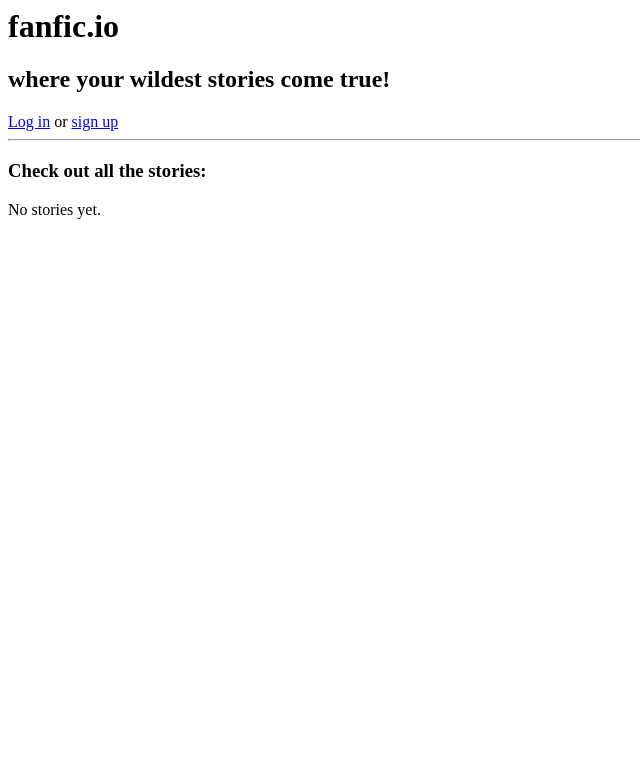
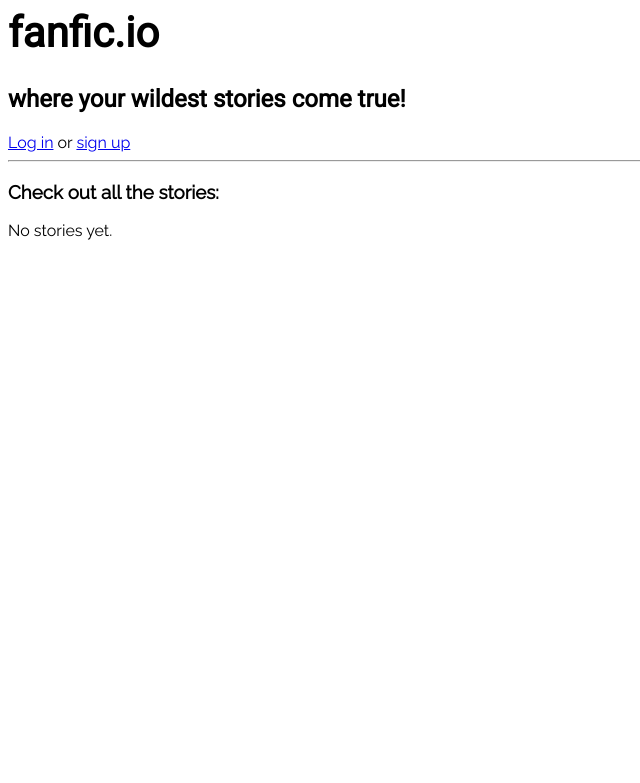
Before and after one commit to monika-osiak/fanfic-io, a Django app: page /works/ in a window 1280 px wide. Shown: the top 783 px of the page, without its empty margins (0-640 px from the left). Run offline with Django 3.2, Linux system fonts and the light colour scheme; data that the repository does not hold is empty.

Commit message:
really REALLY basic css

```diff
--- /dev/null
+++ b/works/static/works/style.css
@@ -0,0 +1,12 @@
+body {
+    font-family: "Raleway", sans-serif;
+}
+
+h1 {
+    font-family: "Roboto", sans-serif;
+    font-size: 42px;
+}
+
+h2 {
+    font-family: "Roboto", sans-serif;
+}
--- a/works/templates/works/base.html
+++ b/works/templates/works/base.html
@@ -1,3 +1,11 @@
+{% load static %}
+
+<link rel="stylesheet" type="text/css" href="{% static 'works/style.css' %}">
+
+<head>
+    <link href="https://fonts.googleapis.com/css?family=Raleway|Roboto" rel="stylesheet">
+</head>
+
 <div class="header">
     <h1>fanfic.io</h1>
     <h2>where your wildest stories come true!</h2>
```
